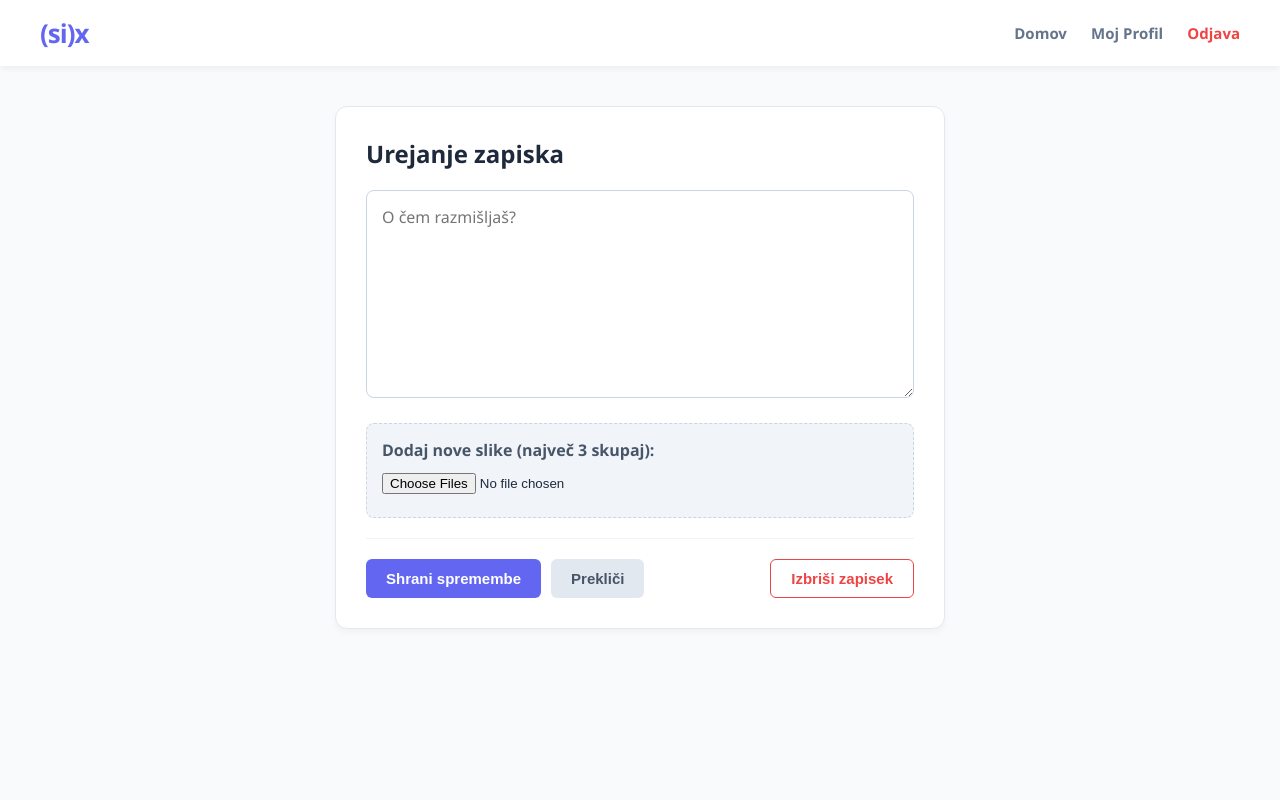
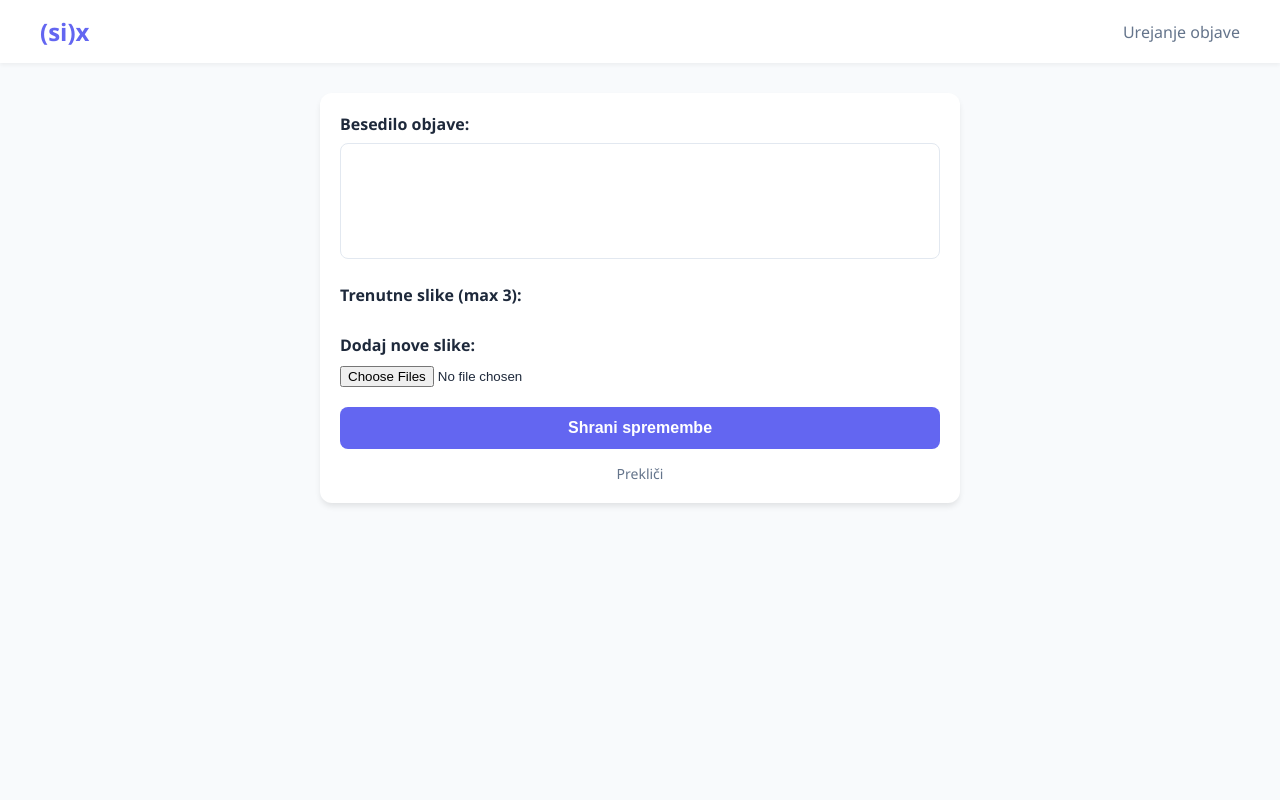
Before and after one commit to TianZalarKrfogec-bot/nadomestna_ocena, a Flask app: template 2.naloga/templates/editNote.html in a window 1280 px wide. Run offline with Flask 3, Linux system fonts and the light colour scheme; the template is opened without the code that fills it, so the values that code supplies are empty.

Commit message:
konec 2. naloge

```diff
--- a/2.naloga/app.py
+++ b/2.naloga/app.py
@@ -296,31 +296,41 @@ def profile():
     if "user" not in session:
         return redirect(url_for("login"))
 
+    # 1. Pridobimo uporabnika iz baze
     user = users.get(User.username == session["user"])
     if not user:
-        return redirect(url_for("login"))
+        return "Uporabnik ni najden", 404
 
-    posts = []
-    for note_id, note in user.get("note", {}).items():
-        posts.append({
+    # 2. Pripravimo seznam objav
+    user_notes = []
+    # Dobimo slovar zapiskov (če ga ni, vrnemo {})
+    all_notes = user.get("note", {})
+
+    for note_id, note in all_notes.items():
+        user_notes.append({
+            "id": note_id,
             "username": user["username"],
-            "id": note_id,
             "content": note.get("content", ""),
             "images": note.get("images", []),
+            "timestamp": note.get("timestamp", "2000-01-01T00:00:00"), # Default čas, če ga ni
             "like": note.get("like", 0),
             "dislike": note.get("dislike", 0),
             "comment": note.get("comment", [])
         })
 
-    return render_template("profile.html", uporabnik=session["user"], posts=posts)
+    # 3. ALGORITEM: Razvrstimo po času (novejši zgoraj)
+    # x['timestamp'] bo primerjal nize tipa "2024-03-20T12:00:00"
+    user_notes.sort(key=lambda x: x['timestamp'], reverse=True)
 
+    # 4. Pošljemo v profile.html
+    return render_template("profile.html", uporabnik=session["user"], notes=user_notes)
 # Pomožna funkcija za preverjanje dovoljenih končnic slik
 def allowed_file(filename):
     ALLOWED_EXTENSIONS = {'png', 'jpg', 'jpeg', 'gif'}
     return '.' in filename and filename.rsplit('.', 1)[1].lower() in ALLOWED_EXTENSIONS
 
 # 1. EDIT NOTE - Priprava podatkov za urejanje
-@app.route("/dashboard/<id>")
+@app.route("/edit/<id>")
 def edit_note(id):
     if "user" not in session:
         return redirect(url_for("login"))
@@ -368,8 +378,6 @@ def new_note():
     return redirect(url_for('edit_note', id=note_id))
 
 # 3. SAVE NOTE - Shranjevanje besedila in slik (AJAX)
-@app.route("/saveNote", methods=["POST"])
-
 
 @app.route("/saveNote", methods=["POST"])
 def save_note():
--- a/2.naloga/templates/editNote.html
+++ b/2.naloga/templates/editNote.html
@@ -3,169 +3,110 @@
 <head>
     <meta charset="UTF-8">
     <meta name="viewport" content="width=device-width, initial-scale=1.0">
-    <title>(si)x - Urejanje</title>
+    <title>Uredi objavo - (si)x</title>
     <script src="https://cdnjs.cloudflare.com/ajax/libs/jquery/3.7.1/jquery.min.js"></script>
     <style>
-        body { font-family: 'Segoe UI', Tahoma, Geneva, Verdana, sans-serif; background-color: #f8fafc; margin: 0; color: #1e293b; display: flex; flex-direction: column; height: 100vh; }
-        nav { background: white; padding: 15px 40px; display: flex; justify-content: space-between; align-items: center; box-shadow: 0 4px 6px -1px rgba(0,0,0,0.05); }
-        nav .logo { font-size: 26px; font-weight: 800; color: #6366f1; text-decoration: none; letter-spacing: -1px; }
-        nav .links a { margin-left: 20px; text-decoration: none; color: #64748b; font-weight: 600; font-size: 15px; transition: color 0.2s; }
-        nav .links a:hover { color: #6366f1; }
+        body { font-family: 'Segoe UI', sans-serif; background-color: #f8fafc; margin: 0; color: #1e293b; }
+        nav { background: white; padding: 15px 40px; display: flex; justify-content: space-between; align-items: center; box-shadow: 0 2px 4px rgba(0,0,0,0.05); }
+        .logo { font-size: 24px; font-weight: 800; color: #6366f1; text-decoration: none; }
+        .container { max-width: 600px; margin: 30px auto; padding: 20px; background: white; border-radius: 12px; box-shadow: 0 4px 6px -1px rgba(0,0,0,0.1); }
 
-        .content { max-width: 650px; margin: 40px auto; padding: 0 20px; width: 100%; box-sizing: border-box; }
-        .card { background: white; border-radius: 12px; padding: 30px; box-shadow: 0 4px 6px rgba(0,0,0,0.03); border: 1px solid #e2e8f0; }
-        h2 { margin-top: 0; color: #1e293b; }
+        textarea { width: 100%; border: 1px solid #e2e8f0; border-radius: 8px; padding: 12px; resize: none; font-family: inherit; box-sizing: border-box; margin-bottom: 20px; }
 
-        textarea { width: 100%; padding: 15px; border: 1px solid #cbd5e1; border-radius: 8px; box-sizing: border-box; font-family: inherit; font-size: 16px; resize: vertical; margin-bottom: 20px; }
-        textarea:focus { outline: none; border-color: #6366f1; box-shadow: 0 0 0 3px rgba(99,102,241,0.1); }
+        .image-manager { display: flex; gap: 15px; margin-bottom: 20px; flex-wrap: wrap; }
+        .img-container { position: relative; width: 120px; height: 120px; }
+        .img-container img { width: 100%; height: 100%; object-fit: cover; border-radius: 8px; border: 1px solid #e2e8f0; }
 
-        .image-gallery { display: flex; gap: 15px; flex-wrap: wrap; margin-bottom: 20px; }
-        .image-item { position: relative; border: 1px solid #e2e8f0; border-radius: 8px; overflow: hidden; background: #f8fafc; width: calc(33.33% - 10px); min-width: 140px; }
-        .image-item img { display: block; width: 100%; height: 110px; object-fit: cover; }
-        .image-item .remove-btn { background: #ef4444; color: white; border: none; padding: 6px; width: 100%; font-size: 12px; cursor: pointer; font-weight: 600; }
-        .image-item .remove-btn:hover { background: #dc2626; }
+        .btn-remove { position: absolute; top: -5px; right: -5px; background: #ef4444; color: white; border: none; border-radius: 50%; width: 24px; height: 24px; cursor: pointer; font-weight: bold; font-size: 12px; display: flex; align-items: center; justify-content: center; }
 
-        .file-upload { background: #f1f5f9; padding: 15px; border-radius: 8px; margin-bottom: 20px; border: 1px dashed #cbd5e1; }
-
-        .actions { display: flex; gap: 10px; margin-top: 20px; padding-top: 20px; border-top: 1px solid #f1f5f9; }
-        .btn { padding: 10px 20px; border-radius: 6px; font-weight: 600; cursor: pointer; border: none; font-size: 15px; transition: 0.2s; }
-        .btn-primary { background: #6366f1; color: white; }
-        .btn-primary:hover { background: #4f46e5; }
-        .btn-secondary { background: #e2e8f0; color: #475569; }
-        .btn-secondary:hover { background: #cbd5e1; }
-        .btn-danger { background: white; color: #ef4444; border: 1px solid #ef4444; margin-left: auto; }
-        .btn-danger:hover { background: #fef2f2; }
+        .btn-save { background: #6366f1; color: white; border: none; padding: 12px 25px; border-radius: 8px; font-weight: 600; cursor: pointer; width: 100%; font-size: 16px; }
+        .btn-cancel { display: block; text-align: center; margin-top: 15px; color: #64748b; text-decoration: none; font-size: 14px; }
     </style>
 </head>
 <body>
+
     <nav>
-        <a href="{{ url_for('dashboard') }}" class="logo">(si)x</a>
-        <div class="links">
-            <a href="{{ url_for('dashboard') }}">Domov</a>
-            <a href="{{ url_for('profile') }}">Moj Profil</a>
-            <a href="{{ url_for('logout') }}" style="color:#ef4444;">Odjava</a>
-        </div>
+        <a href="/dashboard" class="logo">(si)x</a>
+        <span style="color: #64748b;">Urejanje objave</span>
     </nav>
 
-    <div class="content">
-        <div class="card">
-            <h2>Urejanje zapiska</h2>
-            <form id="noteForm">
-                <textarea id="note" rows="8" placeholder="O čem razmišljaš?">{{ note.content | default('') }}</textarea>
+    <div class="container">
+        <form id="editForm">
+            <input type="hidden" id="noteId" value="{{ id }}">
 
-                <div id="galleryContainer">
-                    {% if note.images %}
-                    <p style="font-size: 14px; font-weight: 600; color: #64748b; margin-bottom: 10px;">Trenutne slike:</p>
-                    <div class="image-gallery">
+            <label style="display:block; margin-bottom:8px; font-weight:600;">Besedilo objave:</label>
+            <textarea id="editContent" rows="5">{{ note.content }}</textarea>
+
+            <label style="display:block; margin-bottom:8px; font-weight:600;">Trenutne slike (max 3):</label>
+            <div class="image-manager" id="imageManager">
                 {% for img in note.images %}
-                        <div class="image-item" id="img-{{ loop.index }}">
-                            <img src="/uploads/{{ img }}" alt="Slika">
-                            <button onclick="removeImage('{{ img }}', 'img-{{ loop.index }}')" type="button" class="remove-btn">Odstrani</button>
+                <div class="img-container" id="img-{{ loop.index }}">
+                    <img src="{{ url_for('uploaded_file', filename=img) }}">
+                    <button type="button" class="btn-remove" onclick="removeImage('{{ img }}', 'img-{{ loop.index }}')">×</button>
                 </div>
                 {% endfor %}
             </div>
-                    {% endif %}
+
+            <div id="uploadSection" style="{% if note.images|length >= 3 %}display:none;{% endif %}">
+                <label style="display:block; margin-bottom:8px; font-weight:600;">Dodaj nove slike:</label>
+                <input type="file" id="newImages" multiple accept="image/*" style="margin-bottom:20px;">
             </div>
 
-                <div class="file-upload">
-                    <label style="display:block; font-weight:600; margin-bottom:10px; color:#475569;">Dodaj nove slike (največ 3 skupaj):</label>
-                    <input type="file" id="imageUpload" name="images" accept="image/*" multiple>
-                    <div id="imageCount" style="margin-top: 8px; font-size: 13px; color: #64748b;"></div>
-                </div>
-
-                <div class="actions">
-                    <button onclick="saveNote()" type="button" id="saveBtn" class="btn btn-primary">Shrani spremembe</button>
-                    <button onclick="back()" type="button" class="btn btn-secondary">Prekliči</button>
-                    <button onclick="deleteNote()" type="button" class="btn btn-danger">Izbriši zapisek</button>
-                </div>
+            <button type="button" onclick="saveEdit()" class="btn-save">Shrani spremembe</button>
+            <a href="/dashboard" class="btn-cancel">Prekliči</a>
         </form>
-        </div>
     </div>
 
     <script>
-    // Uporabimo ID neposredno iz objekta note
-    const noteId = "{{ note.id }}";
+        // 1. Brisanje posamezne slike
+        function removeImage(filename, elementId) {
+            if (!confirm("Ali res želiš izbrisati to sliko?")) return;
 
-    // Posodobitev števca slik ob izbiri
-    document.getElementById("imageUpload").onchange = function() {
-        var count = this.files.length;
-        var existing = {{ note.images | default([]) | length }};
-        var total = count + existing;
-
-        var msg = "Izbrano: " + count + " novih slik.";
-        if (total > 3) {
-            msg += " <br><span style='color:#ef4444; font-weight:bold;'>⚠️ Opozorilo: Shranjene bodo samo prve " + (3 - existing) + " nove slike!</span>";
+            $.post("/removeImage", {
+                id: $("#noteId").val(),
+                filename: filename
+            }, function(res) {
+                $("#" + elementId).remove();
+                // Prikažemo polje za nalaganje, če je zdaj manj kot 3 slike
+                if ($(".img-container").length < 3) {
+                    $("#uploadSection").show();
                 }
-        document.getElementById("imageCount").innerHTML = msg;
-    };
-
-    function removeImage(filename, elementId) {
-        if (!confirm("Izbrišem to sliko?")) return;
-
-        $.ajax({
-            url: "/removeImage",
-            method: "POST",
-            data: { id: noteId, filename: filename },
-            success: function () {
-                // Namesto reload-a samo skrijemo element za boljši UX
-                $("#" + elementId).fadeOut(300, function() {
-                    $(this).remove();
-                    // Če ni več slik, odstranimo galerijo
-                    if ($(".image-item").length === 0) {
-                        $("#galleryContainer").html("");
-                    }
-                });
-            },
-            error: function () { alert("Napaka pri brisanju slike!"); }
+            }).fail(function() {
+                alert("Napaka pri brisanju slike.");
             });
         }
 
-    function saveNote() {
-        const saveBtn = document.getElementById("saveBtn");
-        saveBtn.disabled = true;
-        saveBtn.innerText = "Shranjevanje...";
+        // 2. Shranjevanje vsega (tekst + nove slike)
+        function saveEdit() {
+            let formData = new FormData();
+            formData.append("id", $("#noteId").val());
+            formData.append("content", $("#editContent").val());
 
-        var noteText = document.getElementById("note").value;
-        var fileInput = document.getElementById("imageUpload");
-        var formData = new FormData();
+            let files = document.getElementById("newImages").files;
+            let existingCount = $(".img-container").length;
 
-        formData.append("content", noteText);
-        formData.append("id", noteId);
+            if (existingCount + files.length > 3) {
+                alert("Skupno število slik ne sme presegati 3!");
+                return;
+            }
 
-        // Pomembno: ključ mora biti "images", da ga Flask prepozna kot seznam
-        for (var i = 0; i < fileInput.files.length; i++) {
-            formData.append("images", fileInput.files[i]);
+            for (let i = 0; i < files.length; i++) {
+                formData.append("images", files[i]);
             }
 
             $.ajax({
                 url: "/saveNote",
-            method: "POST",
+                type: "POST",
                 data: formData,
                 processData: false,
                 contentType: false,
-            success: function () {
-                window.location.href = "/profile";
+                success: function() {
+                    window.location.href = "/dashboard";
                 },
                 error: function() {
                     alert("Napaka pri shranjevanju!");
-                saveBtn.disabled = false;
-                saveBtn.innerText = "Shrani spremembe";
                 }
             });
-    }
-
-    function back() { window.location.href = "/profile"; }
-
-    function deleteNote() {
-        if(confirm("Si prepričan, da želiš popolnoma izbrisati ta zapisek?")) {
-            $.ajax({
-                url: "/deleteNote",
-                method: "POST",
-                data: { id: noteId },
-                success: function () { window.location.href = "/profile"; },
-                error: function() { alert("Napaka pri brisanju zapiska!"); }
-            });
-        }
         }
     </script>
 </body>
```
Also changed, not shown: 2.naloga/db2.json (+1 -1 lines), 2.naloga/templates/dashboard.html (+15 -15 lines), 2.naloga/templates/profile.html (+54 -52 lines), 2.naloga/uploads2/38e47d36d5d646dd9cb963a4fcaf8762.jpeg (added), 2.naloga/uploads2/4ba5cdcb929e455eaefc6e3a8762f3ae.jpeg (added), 2.naloga/uploads2/4e894a857b444598a7ee5d1324c68ecb.jpeg (added), 2.naloga/uploads2/8d7806583d9047cfb8cd1e03328a6a05.jpeg (added). Lines whose indentation alone changed are shown as unchanged.
